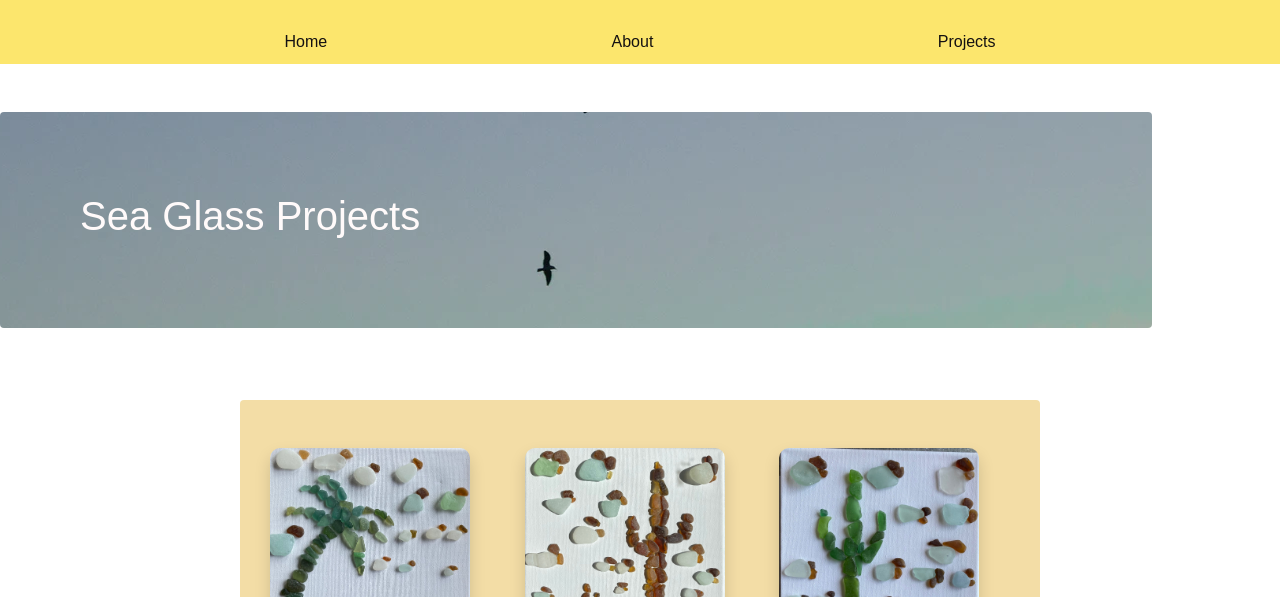
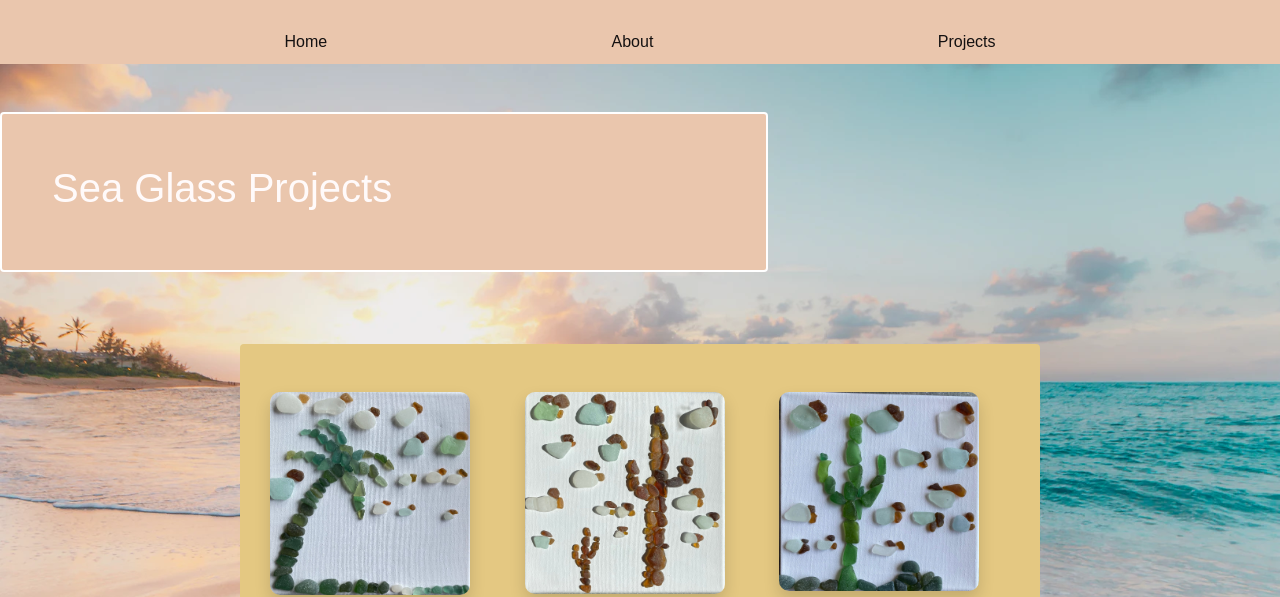
Before and after one commit to swymerjo/Sea-Glass-Jason, a plain HTML site: page projects.html in a window 1280 px wide. Shown: the top 597 px of the page. Drawn offline with nearby package versions, Linux system fonts and the light colour scheme; a web font is replaced by a local one.

Commit message:
changed colour projects page

```diff
--- a/projects.html
+++ b/projects.html
@@ -20,7 +20,7 @@
   <script src="https://kit.fontawesome.com/c8b4da0fce.js" crossorigin="anonymous"></script>
     <title>Sea Glass by Jason - Projects</title>
 </head>
-<body>
+<body class=body-projects>
 
     <div class="projects-background pb-4">
             <div class="projects-links-wrapper d-flex">
@@ -88,7 +88,7 @@
     </div>
 
     <div class="projects-footer pt-5 mt-5">
-        <img src="images/francesca-petringa--XrC5awSgkA-unsplash.jpg" class="img-fluid">
+        <img src="images/beach.webp" class="img-fluid">
     </div>
     <div class="p-3 text-center">
         <a href ="https://www.instagram.com/sammyjowymer/" target="_blank" title="Instagram link"><i class="social-icon instagram-icon fab fa-instagram mt-4"></i></a>
--- a/src/style.css
+++ b/src/style.css
@@ -1,3 +1,9 @@
+.body-projects {
+    background-image: url('/images/beach.webp');
+    background-repeat: no-repeat;
+    background-attachment: fixed;
+    background-size: cover;
+}
 h1,li, p, .projects-links {
     font-family: fantasy;
 }
@@ -37,11 +43,10 @@ margin: 0 auto;
     text-decoration: none;
 }
 .projects-name {
-    max-width: 90%;
-    background-image: url('/images/container-blog.webp');
-    background-repeat: no-repeat;
-    background-position:center;
-    padding:80px;
+  background-color: #EAC6AD;
+  border: 2px solid white;
+  max-width: 60%;
+    padding:50px;
 }
 .seaglass-projects{
     color: snow;
@@ -53,7 +58,7 @@ border-radius: 10px;
     justify-content: space-evenly;
     padding-top: 30px;
     padding-bottom: 10px;
-    background: rgb(252, 230, 109);
+    background: #EAC6AD
 }
 .projects-links {
     color: rgb(20, 17, 17);
@@ -68,7 +73,7 @@ border-radius: 10px;
     max-width: 800px;
     display: block;
     margin: 0 auto;
-    background: rgb(243, 221, 166);
+    background: rgb(228, 200, 130);
     padding-right: 30px;
     padding-left: 30px;
     padding-bottom: 30px;
```
